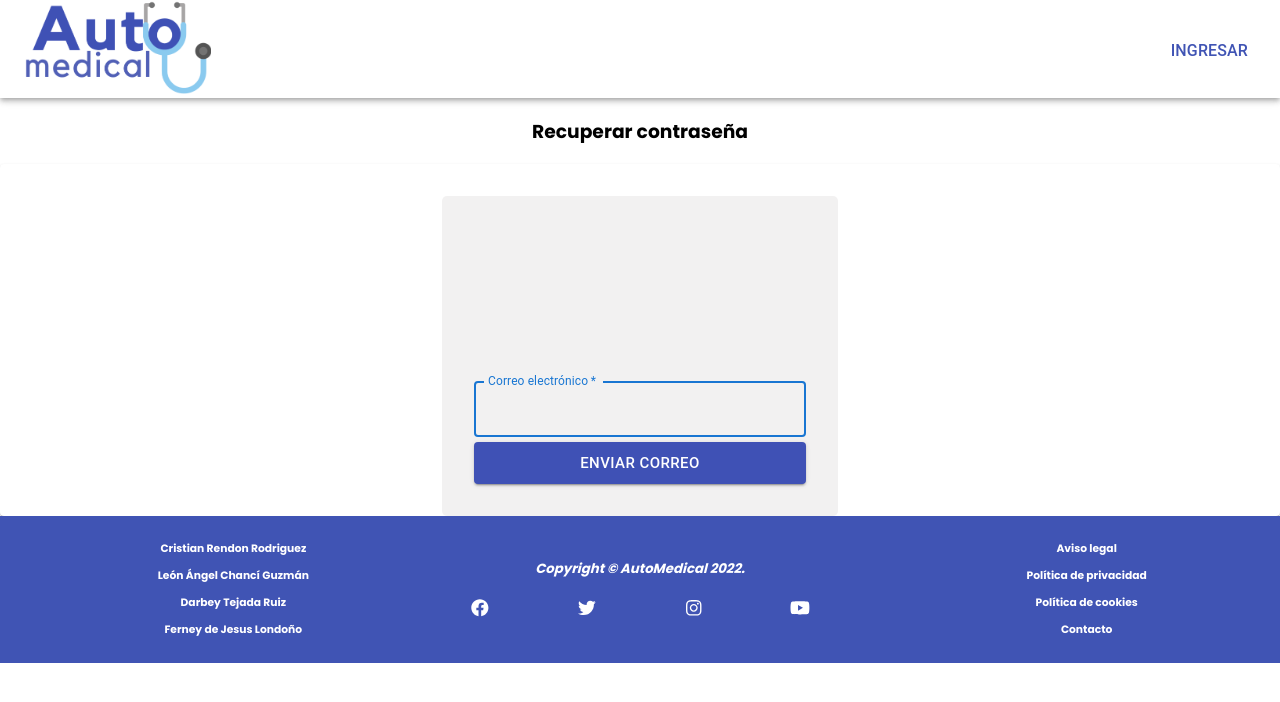
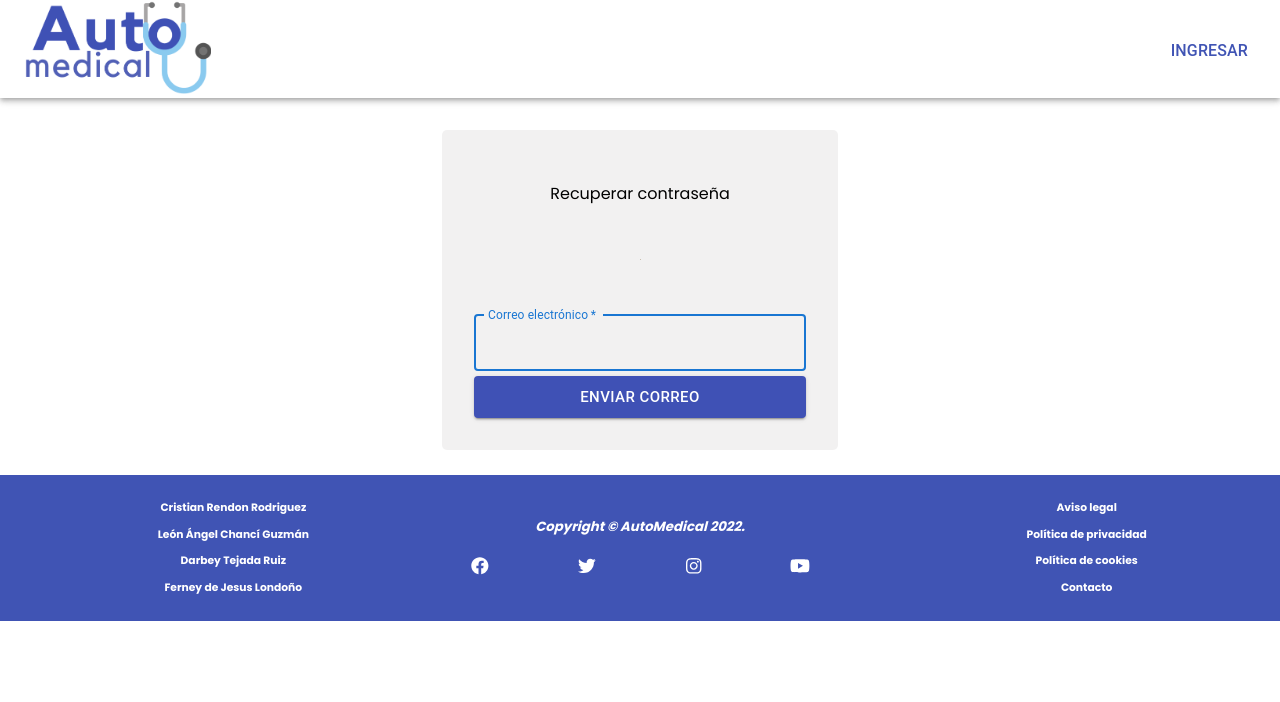
Before and after one commit to CRISTIANRENDON17/AutoMedical, a React (Create React App) app: page /Recover in a window 1280 px wide. Shown: the top 702 px of the page. Built offline with nearby package versions, Linux system fonts and the light colour scheme.

Commit message:
Ajuste recuperación de contraseña
Se adiciona validación de función sincrónica y se deja validación de mensaje de error en caso de que no se envíe el correo.

```diff
--- a/src/actions.js
+++ b/src/actions.js
@@ -57,15 +57,15 @@ export const getUser = async(identification, email) => {
     return result;
 }
 
-export const sendEmailResetPassword = (email) => {
+export const sendEmailResetPassword = async(email) => {
     const result = { statusResponse: false, error: null};
     const auth = getAuth();
     try {
-        sendPasswordResetEmail(auth, email)
-        .then(() => {
-            console.log("Vamos bien: ",this);
-            result.statusResponse = true;
-        })
+        await sendPasswordResetEmail(auth, email)
+            .then(e => {
+                console.log("Vamos bien: ",e);
+                result.statusResponse = true;
+            })
     } catch (error) {
         console.log("Vaya!: ",error);
         result.error = error.message;
--- a/src/components/Login/RecuperarPassword.jsx
+++ b/src/components/Login/RecuperarPassword.jsx
@@ -5,7 +5,9 @@ import { makeStyles } from "@material-ui/core/styles";
 import { useState } from 'react';
 import { Alert, Stack } from '@mui/material';
 import { sendEmailResetPassword } from '../../actions';
-import Card from "@material-ui/core/Card";
+import CheckCircleRoundedIcon from '@mui/icons-material/CheckCircleRounded';
+import CancelIcon from '@mui/icons-material/Cancel';
+
 
 const useStyles = makeStyles((theme) => ({
     form: {
@@ -32,7 +34,11 @@ const useStyles = makeStyles((theme) => ({
         "borderRadius" : "5px"
     },
     titleRecovery:{
-        "marginBottom" : "7em"
+        "marginBottom" : "20px"
+    },
+    statusIcon:{
+        "marginBottom" : "3em",
+        "text-align" : "center"
     }
   }));
 
@@ -45,14 +51,25 @@ export default function RecuperarPasword() {
     const [errorEmail, setErrorEmail] = useState(false);
     const [emailSend, setEmailSend] = useState(false);
 
-    const formSubmitHandler = (event) => {
+    const formSubmitHandler = async(event) => {
         var resultReset = null;
         event.preventDefault();
         setErrorEmail(false);
         var email = document.getElementById("Email");
-        (email.value ===  undefined || email.value === '') ? setErrorEmail(true) : resultReset = sendEmailResetPassword(email.value);
-        console.log(resultReset);
-        resultReset.statusResponse && setEmailSend(true);
+        (email.value ===  undefined || email.value === '') ? setErrorEmail(true) : resultReset = await sendEmailResetPassword(email.value);
+
+        if(resultReset.statusResponse)
+        {
+            console.log("Correo de recuperación enviado");
+            document.getElementById("passwordRecoveryForm").reset()
+            setEmailSend(true);
+        }
+        else
+        {
+            console.log("Error al enviar correo de recuperación");
+            setEmailSend(true);
+            setErrorEmail(true);
+        }
     };
 
     const handleClose = (event, reason) => {
@@ -60,17 +77,20 @@ export default function RecuperarPasword() {
           return;
         }
         setEmailSend(false);
+        setErrorEmail(false);
       };
 
     return (
         <div>
-            <h3 style={{ textAlign: "center" }}>Recuperar contraseña</h3>
-            <Card>
             <Container component="main" maxWidth="xs" className={classes.containerMain}>
-                    <form onSubmit={formSubmitHandler} className={classes.form} noValidate>
+                <form onSubmit={formSubmitHandler} className={classes.form} id="passwordRecoveryForm" noValidate>
                     <div className={classes.containerElements}>
                         <div className={classes.titleRecovery}>
-
+                            <p>Recuperar contraseña</p>
+                        </div>
+                        <div className={classes.statusIcon} >
+                            <CancelIcon color = "error" fontSize='large' sx={{ fontSize: errorEmail ? '45px' : '0.5px' }}/>
+                            <CheckCircleRoundedIcon  color = "success" fontSize='large' sx={{ fontSize: emailSend ? '45px' : '0.5px' }}/>
                         </div>
                         <TextField
                             fullWidth
@@ -92,15 +112,15 @@ export default function RecuperarPasword() {
                         </Button>
                     </div>
                 </form>
+                <br />
             </Container>
             <Stack spacing={2} sx={{ width: '100%' }}>
                 <Snackbar open={emailSend} autoHideDuration={6000} onClose={handleClose}>
-                        <Alert onClose={handleClose} severity="success" sx={{ width: '100%' }}>
-                            Se ha enviado el correco exitosamente!
+                    <Alert onClose={handleClose} severity={ !errorEmail ? "success" : "error" } sx={{ width: '100%' }}>
+                        { !errorEmail ? " Se ha enviado el correco exitosamente!" : " Se presentó un error en el envío de correo" }
                     </Alert>
                 </Snackbar>
             </Stack>
-            </Card>
         </div>
     );
 }
--- a/src/components/LogoTipo/LogoTipo.js
+++ b/src/components/LogoTipo/LogoTipo.js
@@ -1,7 +1,7 @@
 import * as React from 'react';
 import Avatar from '@mui/material/Avatar';
 import Stack from '@mui/material/Stack';
-import AutoMedical from './AutoMedical.png';
+//import AutoMedical from './AutoMedical.png';
 import AutoMedical2 from './AutoMedical2.png';
 export default function LogoTipo() {
   return (
```
Lines whose indentation alone changed are shown as unchanged.
